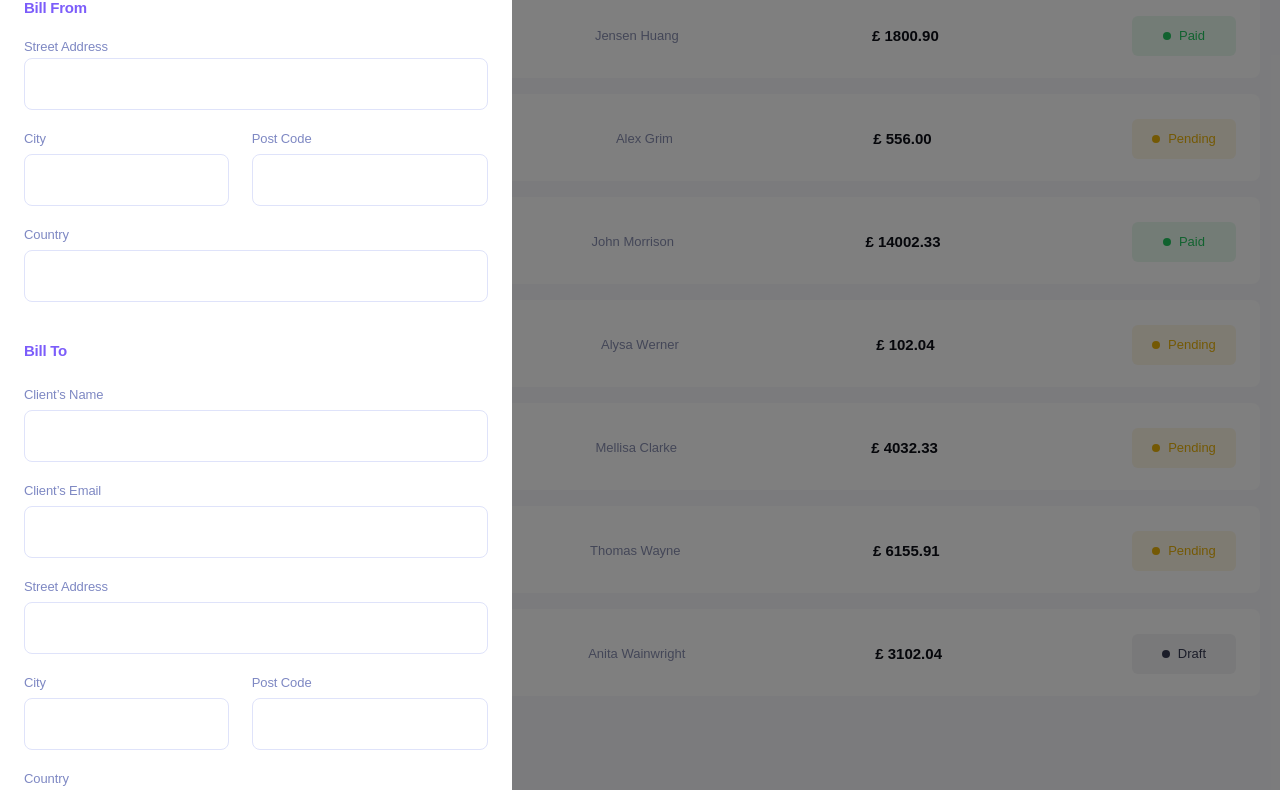
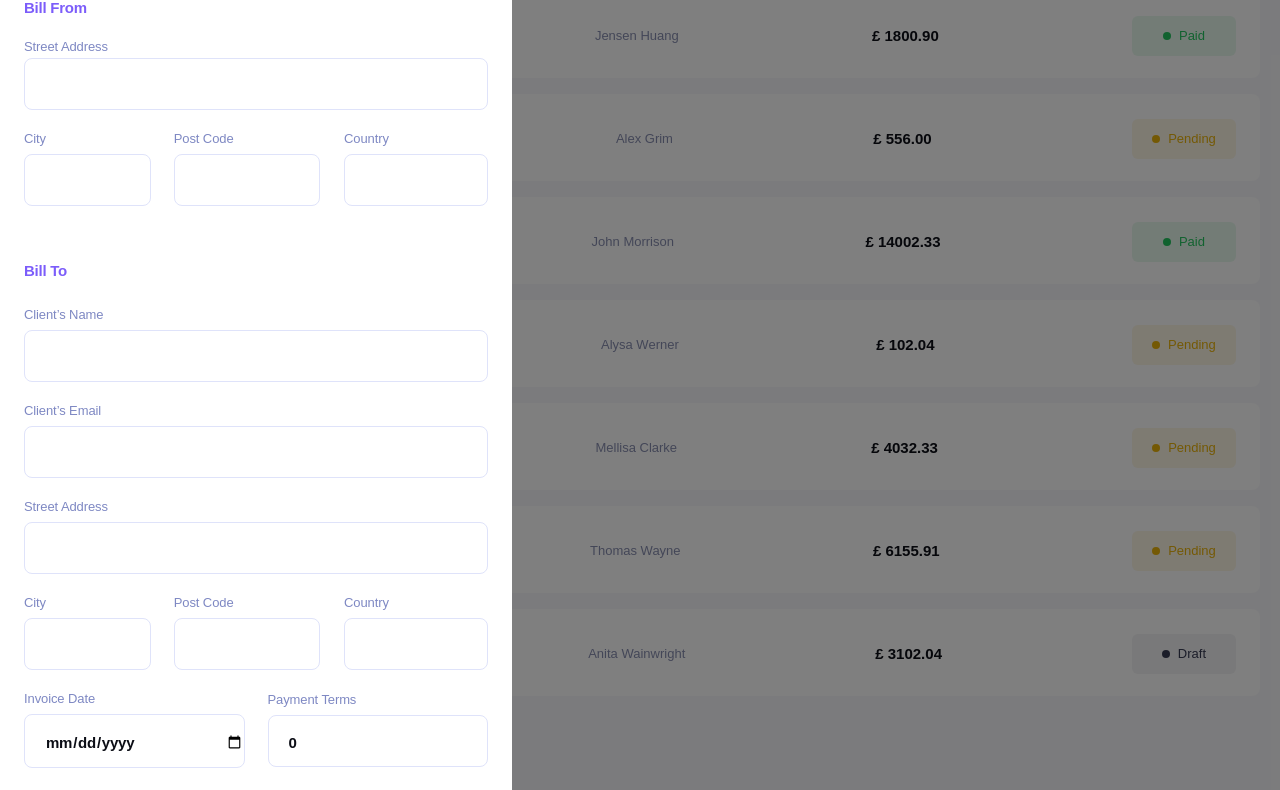
Before and after one commit to Giorgi-Khoshtaria/invoice-app, a React (Vite) app: page /new in a window 1280 px wide. Shown: the part 200-990 px from the top of the page. Built offline with nearby package versions, Linux system fonts and the light colour scheme.

Commit message:
change fields stucture in edit and new invoice page

```diff
--- a/src/conponents/Pages/Editinvoice.tsx
+++ b/src/conponents/Pages/Editinvoice.tsx
@@ -267,7 +267,7 @@ const EditInvoice: React.FC = () => {
                 className="border border-solid border-[#DFE3FA] text-chineesBlack w-full rounded-lg mt-1 text-[15px] not-italic font-bold leading-[15px] tracking-[-0.25px] pt-[18px] pb-[15px] pl-[20px] focus:outline-none"
               />
             </div>
-            <div>
+            <div className=" sm:flex sm:items-center sm:justify-between  sm:gap-6">
               <div className="flex items-center justify-between gap-[23px]">
                 <div className="mb-4">
                   <label className="text-ube text-[13px] not-italic font-medium leading-[15px] tracking-[-0.1px]">
@@ -295,7 +295,6 @@ const EditInvoice: React.FC = () => {
                   />
                 </div>
               </div>
-            </div>
               <div className="mb-4">
                 <label className="text-ube text-[13px] not-italic font-medium leading-[15px] tracking-[-0.1px]">
                   Country
@@ -309,8 +308,9 @@ const EditInvoice: React.FC = () => {
                 />
               </div>
             </div>
+          </div>
 
-          <div>
+          <div className="sm:flex sm:items-center sm:justify-between  sm:gap-6">
             <div className="mb-4">
               <label className="text-ube text-[13px] not-italic font-medium leading-[15px] tracking-[-0.1px]">
                 Invoice Date
@@ -334,6 +334,7 @@ const EditInvoice: React.FC = () => {
                 className="border border-solid border-[#DFE3FA] text-chineesBlack w-full rounded-lg mt-1 text-[15px] not-italic font-bold leading-[15px] tracking-[-0.25px] pt-[18px] pb-[15px] pl-[20px] focus:outline-none"
               />
             </div>
+          </div>
           <div className="mb-4">
             <label className="text-ube text-[13px] not-italic font-medium leading-[15px] tracking-[-0.1px]">
               Project Description
@@ -344,7 +345,6 @@ const EditInvoice: React.FC = () => {
               onChange={handleChange}
               className="border border-solid border-[#DFE3FA] text-chineesBlack w-full rounded-lg mt-1 text-[15px] not-italic font-bold leading-[15px] tracking-[-0.25px] pt-[18px] pb-[15px] pl-[20px] focus:outline-none"
             />
-            </div>
           </div>
 
           <h2 className="mb-[22px] text-[#777F98] text-lg not-italic font-bold leading-8 tracking-[-0.375px]">
--- a/src/conponents/Pages/NewInvoice.tsx
+++ b/src/conponents/Pages/NewInvoice.tsx
@@ -197,6 +197,7 @@ function NewInvoice() {
                 className="border border-solid border-[#DFE3FA] text-chineesBlack w-full rounded-lg mt-1 text-[15px] not-italic font-bold leading-[15px] tracking-[-0.25px] pt-[18px] pb-[15px] pl-[20px] focus:outline-none"
               />
             </div>
+            <div className=" sm:flex sm:items-center sm:justify-between sm:gap-6">
               <div className="flex items-center justify-between gap-[23px]">
                 <div className="mb-4">
                   <label className="text-ube text-[13px] not-italic font-medium leading-[15px] tracking-[-0.1px]">
@@ -224,7 +225,6 @@ function NewInvoice() {
                   />
                 </div>
               </div>
-
               <div className="mb-4">
                 <label className="text-ube text-[13px] not-italic font-medium leading-[15px] tracking-[-0.1px]">
                   Country
@@ -236,6 +236,7 @@ function NewInvoice() {
                   onChange={(e) => handleAddressChange(e, "senderAddress")}
                   className="border border-solid border-[#DFE3FA] text-chineesBlack w-full rounded-lg mt-1 text-[15px] not-italic font-bold leading-[15px] tracking-[-0.25px] pt-[18px] pb-[15px] pl-[20px] focus:outline-none"
                 />
+              </div>
             </div>
           </div>
           <div>
@@ -278,6 +279,7 @@ function NewInvoice() {
                 className="border border-solid border-[#DFE3FA] text-chineesBlack w-full rounded-lg mt-1 text-[15px] not-italic font-bold leading-[15px] tracking-[-0.25px] pt-[18px] pb-[15px] pl-[20px] focus:outline-none"
               />
             </div>
+            <div className=" sm:flex sm:items-center sm:justify-between  sm:gap-6">
               <div className="flex items-center justify-between gap-[23px]">
                 <div className="mb-4">
                   <label className="text-ube text-[13px] not-italic font-medium leading-[15px] tracking-[-0.1px]">
@@ -318,8 +320,9 @@ function NewInvoice() {
                   className="border border-solid border-[#DFE3FA] text-chineesBlack w-full rounded-lg mt-1 text-[15px] not-italic font-bold leading-[15px] tracking-[-0.25px] pt-[18px] pb-[15px] pl-[20px] focus:outline-none"
                 />
               </div>
+            </div>
 
-            <div className="flex items-center flex-col gap-[23px]">
+            <div className="flex items-center flex-col gap-[23px] sm:flex-row">
               <div className="mb-4 w-full">
                 <label className="text-ube text-[13px] not-italic font-medium leading-[15px] tracking-[-0.1px]">
                   Invoice Date
```
Lines whose indentation alone changed are shown as unchanged.
